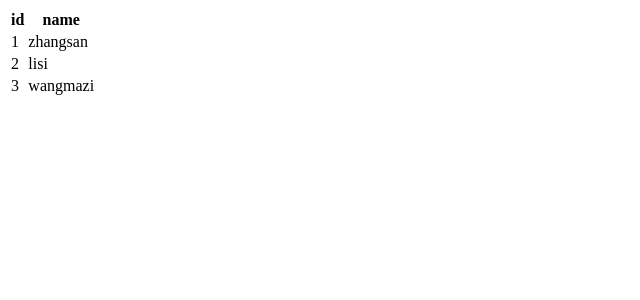
After one commit to jia1000/SpringBoot_Demo, a Spring Boot app: page /thymeleaf/hello2 in a window 1280 px wide. The commit adds this page. Shown: the top 300 px of the page, without its empty margins (0-640 px from the left). Run offline with Spring Boot 4, Linux system fonts and the light colour scheme.

Commit message:
Demo版本：修改thymeleaf模板库的使用。并且能够循环遍历数据，显示为表格。 测试地址：http://127.0.0.1:8080/thymeleaf/hello2

```diff
--- a/src/main/java/com/example/demo/controler/ThymeleafController.java
+++ b/src/main/java/com/example/demo/controler/ThymeleafController.java
@@ -1,8 +1,12 @@
 package com.example.demo.controler;
 
+import com.example.demo.entity.User;
 import org.springframework.stereotype.Controller;
 import org.springframework.web.bind.annotation.RequestMapping;
+import org.springframework.web.context.request.WebRequest;
 
+import java.util.ArrayList;
+import java.util.List;
 import java.util.Map;
 
 @Controller
@@ -14,4 +18,27 @@ public class ThymeleafController {
         map.put("msg", "hello Thymeleaf");
         return "test_thymeleaf";
     }
+
+    @RequestMapping("hello2")
+    public String sayHello2(WebRequest webRequest) {
+        List<User> users = new ArrayList<>();
+        User user = new User();
+        user.setId(1);
+        user.setName("zhangsan");
+        users.add(user);
+
+        User user2 = new User();
+        user2.setId(2);
+        user2.setName("lisi");
+        users.add(user2);
+
+        User user3 = new User();
+        user3.setId(3);
+        user3.setName("wangmazi");
+        users.add(user3);
+
+        webRequest.setAttribute("users", users, webRequest.SCOPE_REQUEST);
+
+        return "test_thymeleaf2";
+    }
 }
--- a/src/main/resources/templates/test_thymeleaf.html
+++ b/src/main/resources/templates/test_thymeleaf.html
@@ -1,15 +1,15 @@
 <!DOCTYPE html>
 <!--<html lang="en" xmlns:th="http://www.w3.org/1999/xhtml">-->
 <!--<html lang="en" xmlns:th="http://thymeleaf.org">-->
-<html lang="en">
+<!--<html lang="en">-->
+<html lang="en" xmlns="http://www.w3.org/1999/xhtml" xmlns:th="http://thymeleaf.org">
 <head>
     <meta charset="UTF-8">
     <title>Thymeleaf test</title>
-    <link href="/css/index/css" rel="stylesheet"/>
 </head>
 <body>
     <div class="container">
-        <h2 th:text="${msg}"></h2>
+        <h2 th:text="'this is test , ' + ${msg}"></h2>
     </div>
 </body>
 </html>
--- /dev/null
+++ b/src/main/resources/templates/test_thymeleaf2.html
@@ -0,0 +1,21 @@
+<!DOCTYPE html>
+<html lang="en" xmlns="http://www.w3.org/1999/xhtml" xmlns:th="http://thymeleaf.org">
+<head>
+    <meta charset="UTF-8">
+    <title>Thymeleaf test</title>
+</head>
+<body>
+    <table class="table table-bordered table-hover">
+        <thead>
+            <th class="text-center>">id</th>
+            <th class="text-center">name</th>
+        </thead>
+        <tbody class="text-center">
+            <tr th:each="user : ${users}">
+                <td th:text="${user.id}">id号</td>
+                <td th:text="${user.name}">name姓名</td>
+            </tr>
+        </tbody>
+    </table>
+</body>
+</html>
```
